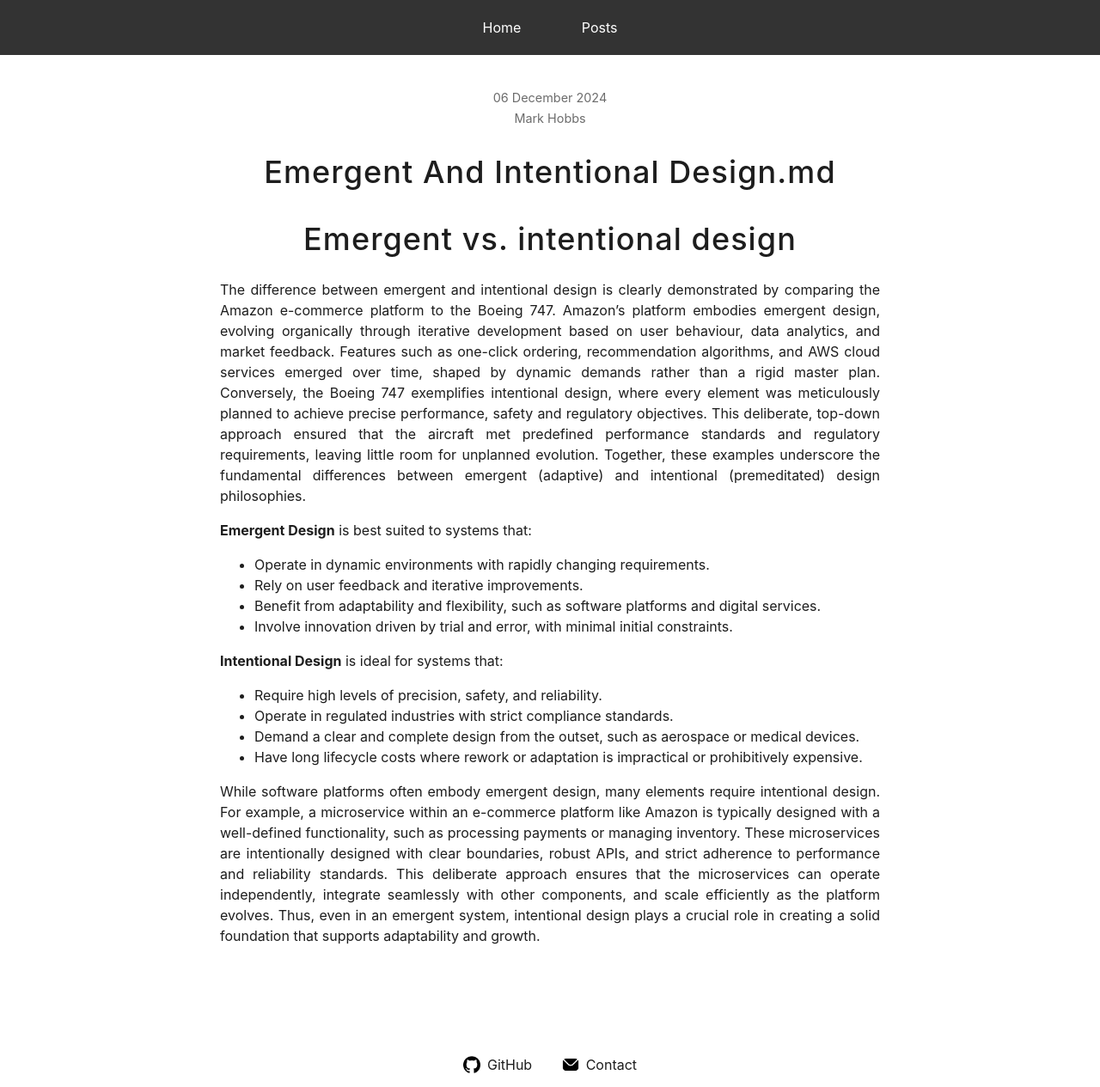
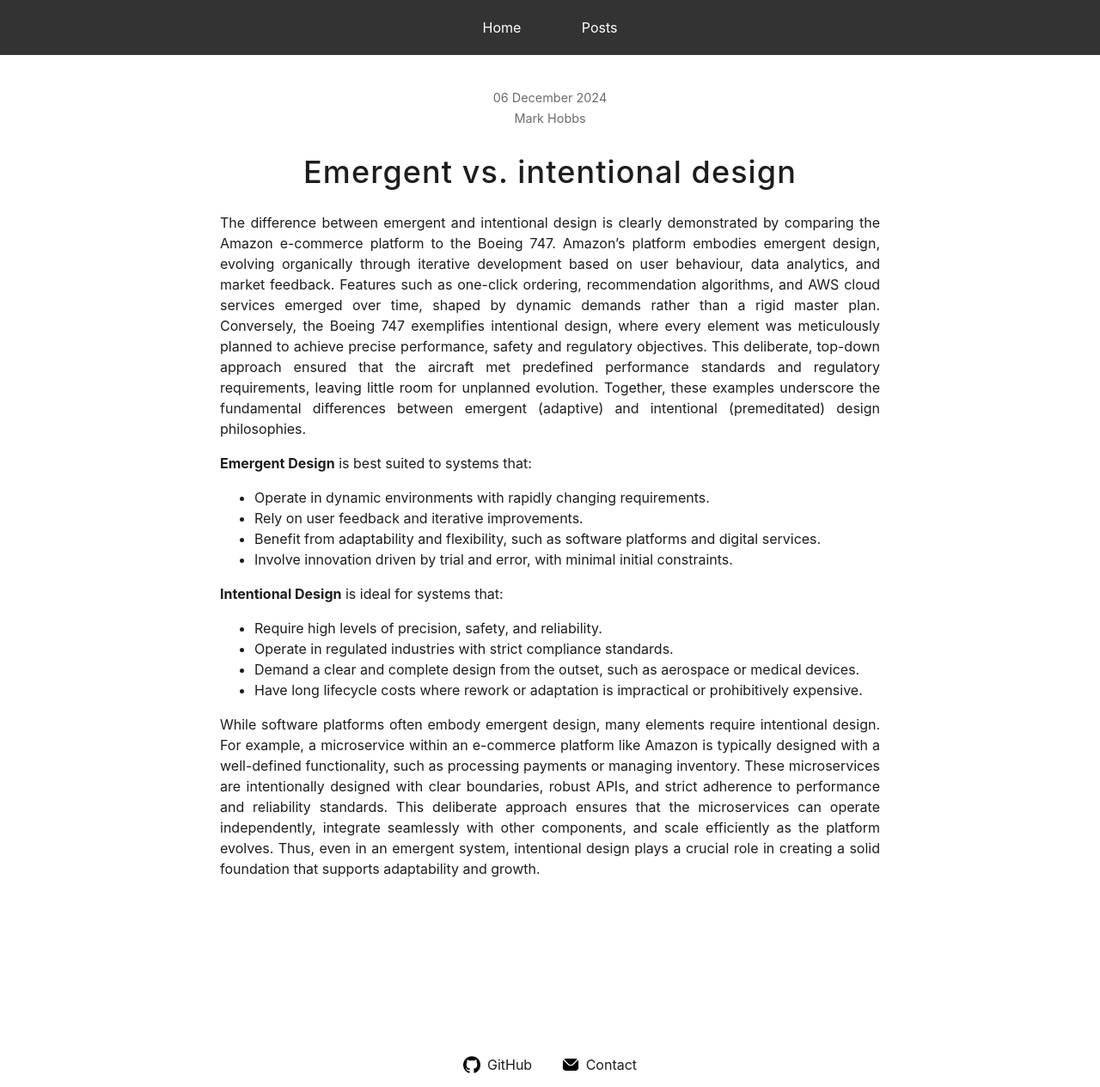
Before and after one commit to mark-hobbs/mark-hobbs.github.io, a Jekyll site: the page built from _posts/2024-12-06-emergent-and-intentional-design.md, in a window 1280 px wide and 1265 px high. Shown: the whole window at 86% size. Built offline with Jekyll 4.4.1, drawn with Linux system fonts in a browser that asks for light colours; some of the changed lines change nothing that is shown.

Commit message:
New post

```diff
--- a/_posts/2024-12-06-emergent-and-intentional-design.md.md
+++ b/_posts/2024-12-06-emergent-and-intentional-design.md
@@ -1,9 +1,8 @@
 ---
 layout: post
 author: Mark Hobbs
+title: Emergent vs. intentional design
 ---
-
-# Emergent vs. intentional design
 
 The difference between emergent and intentional design is clearly demonstrated by comparing the Amazon e-commerce platform to the Boeing 747. Amazon’s platform embodies emergent design, evolving organically through iterative development based on user behaviour, data analytics, and market feedback. Features such as one-click ordering, recommendation algorithms, and AWS cloud services emerged over time, shaped by dynamic demands rather than a rigid master plan. Conversely, the Boeing 747 exemplifies intentional design, where every element was meticulously planned to achieve precise performance, safety and regulatory objectives. This deliberate, top-down approach ensured that the aircraft met predefined performance standards and regulatory requirements, leaving little room for unplanned evolution. Together, these examples underscore the fundamental differences between emergent (adaptive) and intentional (premeditated) design philosophies.
 
```
